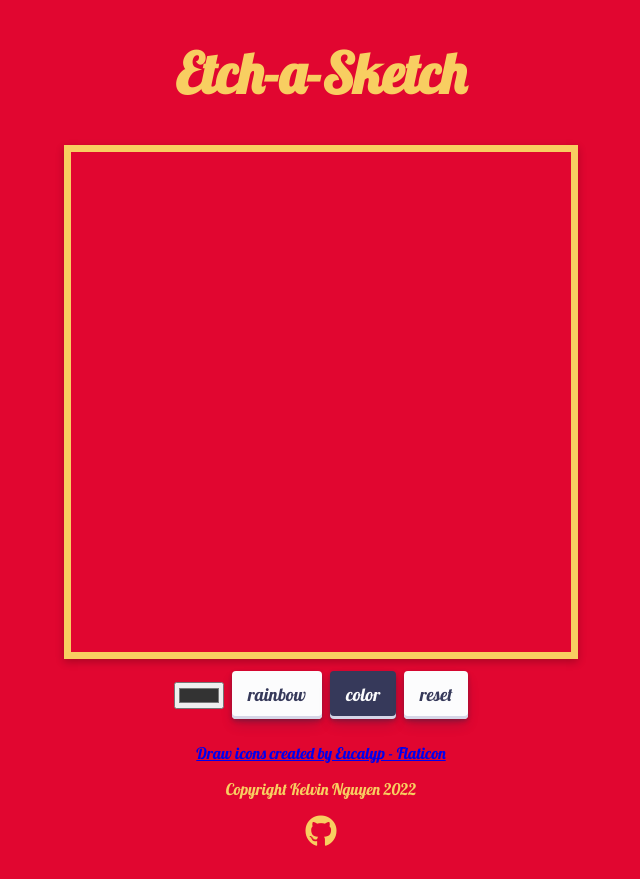
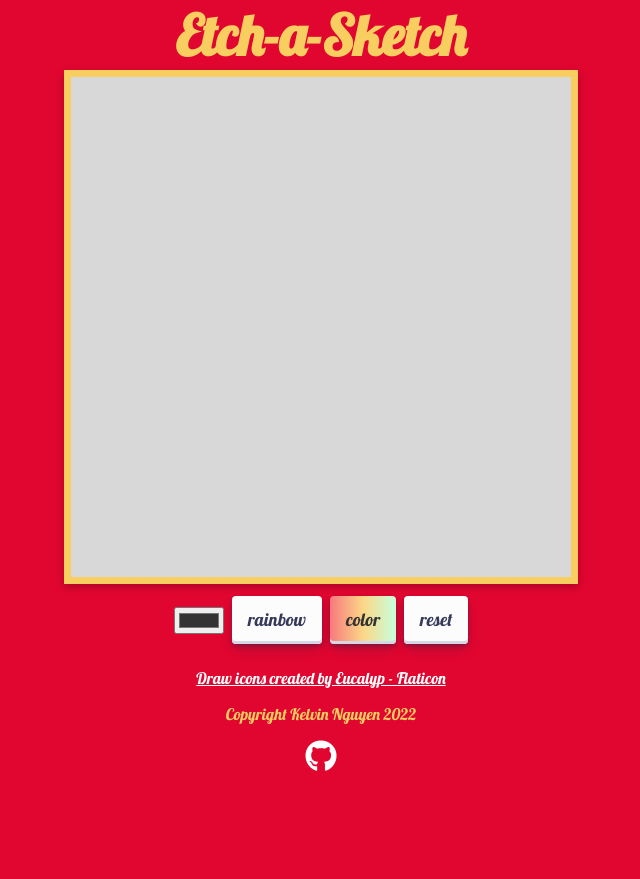
Before and after one commit to KelTamNguyen/Etch-a-Sketch, a plain HTML site: page index.html in a window 1280 px wide. Shown: the whole page, without its empty margins (319-959 px from the left). After the commit the page ends 800 px from the top, so only its background shows below. Drawn offline with Linux system fonts and the light colour scheme.

Commit message:
Tweak the UI to be more consistent
The UI has been adjusted to have a more consistent color pallette. Links
are now longer blue and the modal now has a default value.

```diff
--- a/index.html
+++ b/index.html
@@ -14,9 +14,11 @@
     <script src="script.js" defer></script>
 </head>
 <body>
-    <h1 class="title">Etch-a-Sketch</h1>
     <div class="container">
-        <div id="grid"></div>
+        <div>
+            <h1 class="title">Etch-a-Sketch</h1>
+            <div id="grid"></div>
+        </div>
         <div id="button-group" class="button-group">
             <input type="color" id="color-input" value="#333333">
             <button id="rainbow" class="button-30">rainbow</button>
@@ -32,7 +34,7 @@
     <div class="modal-bg">
         <div class="modal">
             <h2>Choose grid size (max 100)</h2>
-            <input type="number" id="size" min="1" max="100">
+            <input type="number" id="size" min="1" max="100" value="16">
             <button class="button-30" id="apply">apply</button>
             <span class="modal-close"><i class="fas fa-times"></i></span>
         </div>
--- a/script.js
+++ b/script.js
@@ -43,7 +43,6 @@ function setColoringMode(coloringMode) {
 function clearGrid() {
     grid.innerHTML = '';
     initializeGrid(currentSize);
-    console.log(currentSize);
     openModal();
 }
 
@@ -53,7 +52,6 @@ function openModal() {
 
 function closeModal() {
     modalBg.classList.remove('bg-active');
-    sizeInput.value= "";
 }
 
 function initializeGrid(size) {
--- a/style.css
+++ b/style.css
@@ -5,7 +5,18 @@
 }
 
 body {
+    margin: 0;
+    padding: 0;
+    height: 100%;
     background-color: var(--primary-red);
+}
+
+.container {
+    display: flex;
+    flex-direction: column;
+    justify-content: center;
+    align-items: center;
+    gap: 12px;
 }
 
 #grid {
@@ -14,6 +25,7 @@ body {
     width: 500px;
     border: 7px solid var(--primary-yellow);
     box-shadow: rgba(0, 0, 0, 0.24) 0px 3px 8px;
+    background-color: rgb(216, 216, 216);
 }
 
 .title {
@@ -21,18 +33,12 @@ body {
     color: var(--primary-yellow);
     font-size: 3.5em;
     text-align: center;
-}
-
-.container {
-    display: flex;
-    flex-direction: column;
-    /* justify-content: center; */
-    align-items: center;
-    gap: 12px;
+    margin: 0;
 }
 
 .button-group {
     display: flex;
+    /* flex-direction: column; */
     align-items: center;
     gap: 8px;
 }
@@ -83,8 +89,9 @@ body {
   }
 
 .active-button {
-    background-color: #36395A;
-    color: #FCFCFD;
+    background: -webkit-linear-gradient(to right, #f7797d, #FBD786, #C6FFDD);  /* Chrome 10-25, Safari 5.1-6 */
+    background: linear-gradient(to right, #f7797d, #FBD786, #C6FFDD); /* W3C, IE 10+/ Edge, Firefox 16+, Chrome 26+, Opera 12+, Safari 7+ */
+    color: rgb(51, 51, 51);
 }
 
 footer {
@@ -94,12 +101,12 @@ footer {
     padding: 3vh
 }
 
-.contact-icon {
-    color: var(--primary-yellow);
+footer a {
+    color: white;
 }
 
-.contact-icon:hover {
-    color: var(--primary-dark-yellow);
+footer a:hover {
+    color: var(--primary-yellow);
 }
 
 .modal {
```
